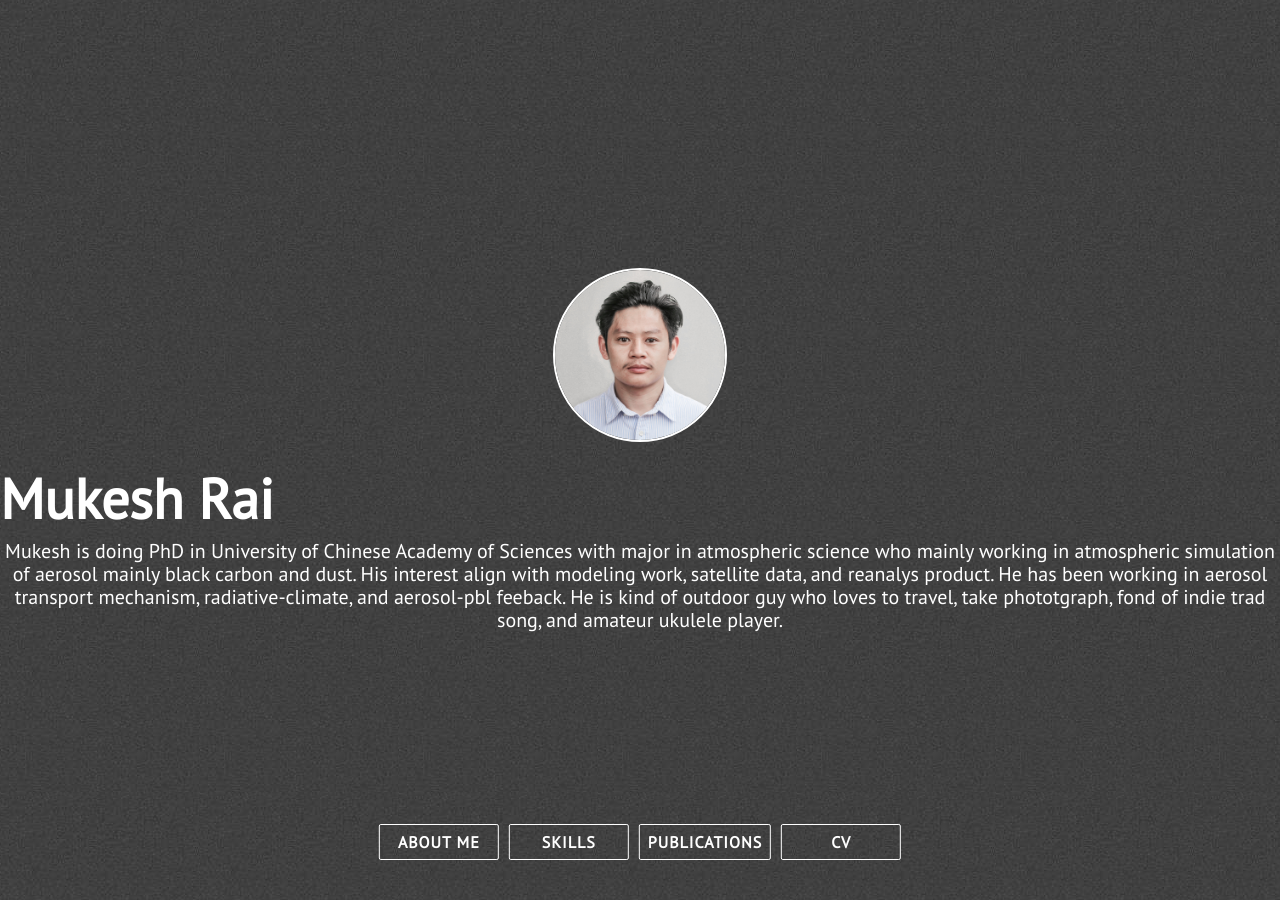
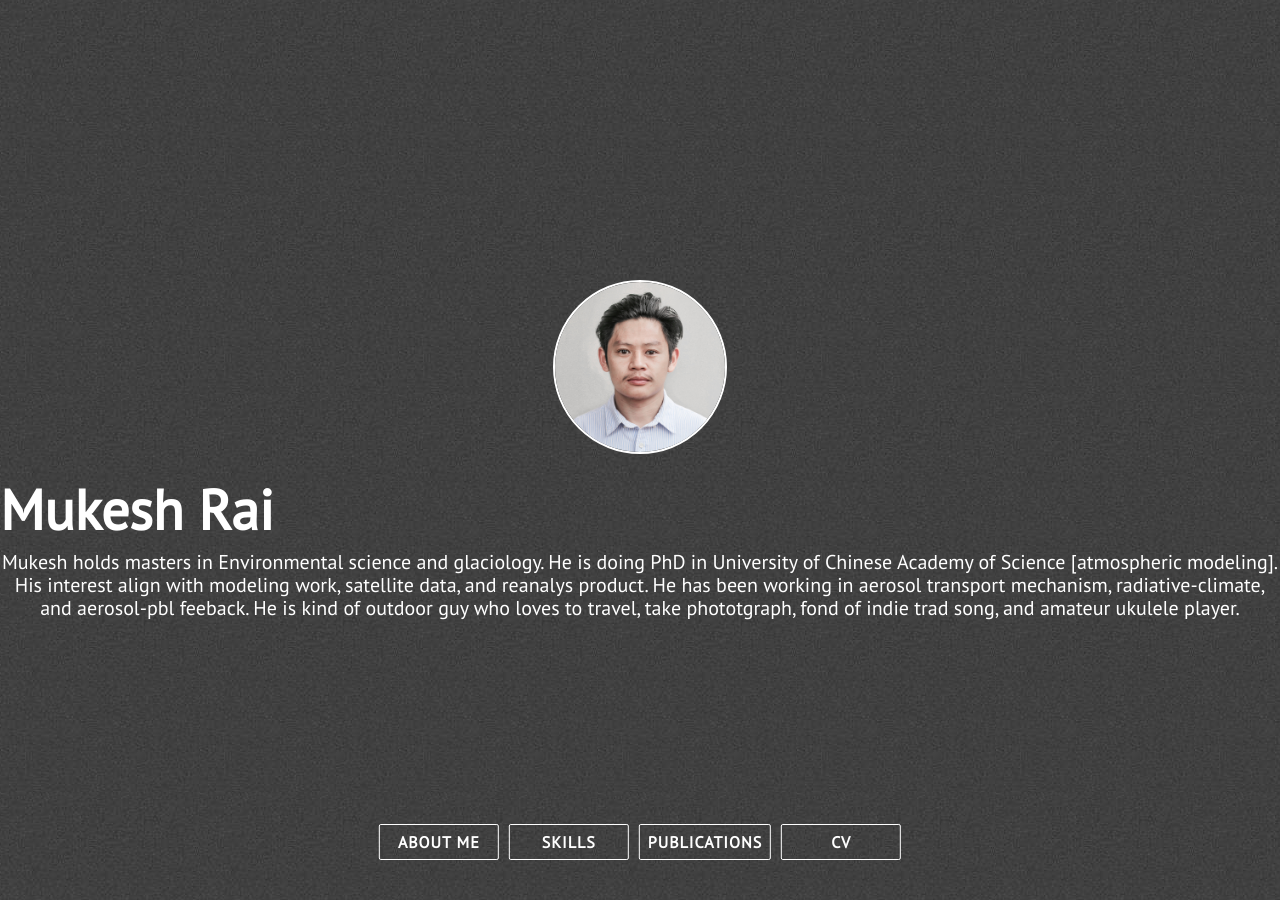
Before and after one commit to mukeshraeee/mukeshrai.github.io, a Jekyll site: the page built from index.html, in a window 1280 px wide and 900 px high. Built offline with Jekyll 4.4.1, drawn with Linux system fonts in a browser that asks for light colours; nearby versions of some CDN libraries.

Commit message:
Update _config.yml

```diff
--- a/_config.yml
+++ b/_config.yml
@@ -1,5 +1,5 @@
 title: "Mukesh Rai"
-description: "Mukesh is doing PhD in University of Chinese Academy of Sciences with major in atmospheric science who mainly working in atmospheric simulation of aerosol mainly black carbon and dust. His interest align with modeling work, satellite data, and reanalys product. He has been working in aerosol transport mechanism, radiative-climate, and aerosol-pbl feeback. He is kind of outdoor guy who loves to travel, take phototgraph, fond of indie trad song, and amateur ukulele player."
+description: "Mukesh holds masters in Environmental science and glaciology. He is doing PhD in University of Chinese Academy of Science [atmospheric modeling]. His interest align with modeling work, satellite data, and reanalys product. He has been working in aerosol transport mechanism, radiative-climate, and aerosol-pbl feeback. He is kind of outdoor guy who loves to travel, take phototgraph, fond of indie trad song, and amateur ukulele player."
 site_title: 'Mukesh Rai &#187;&#187; &#174;mukeshraee2&#169;22'
 
 # Build settings
```
